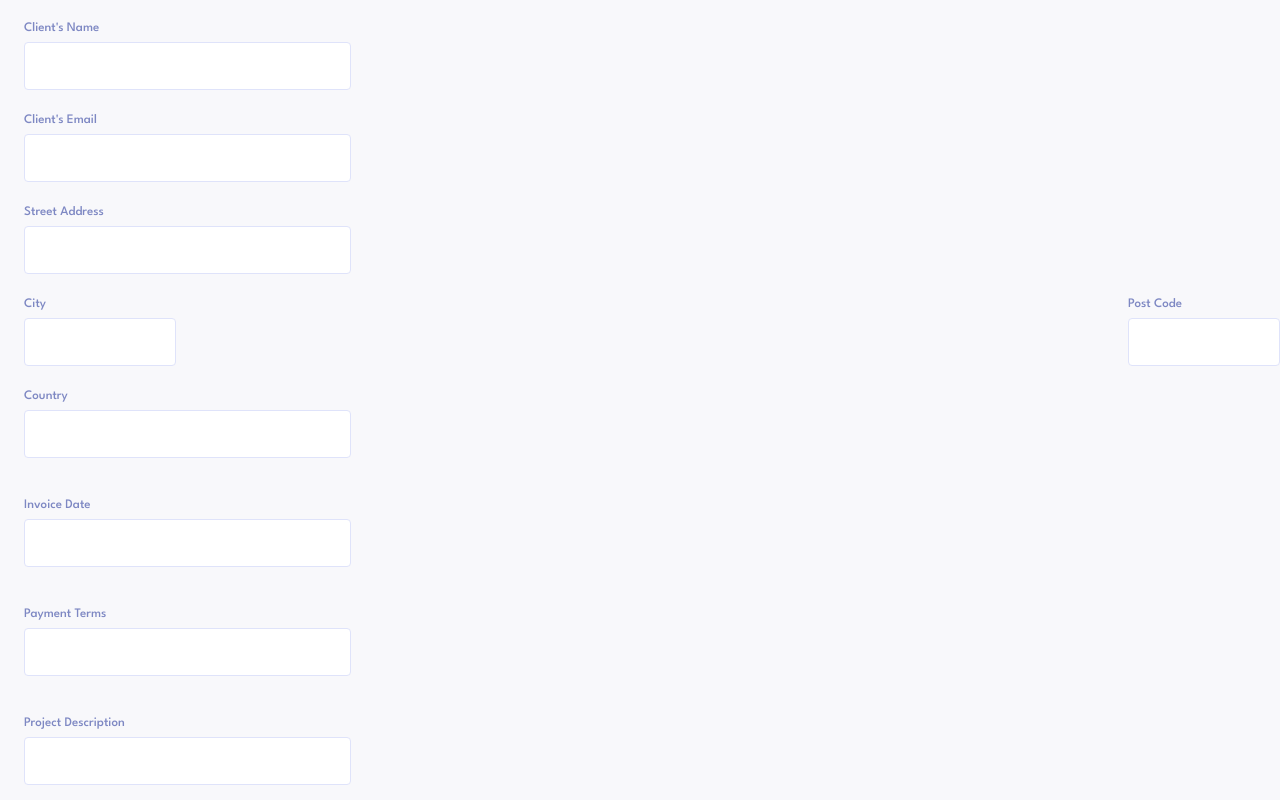
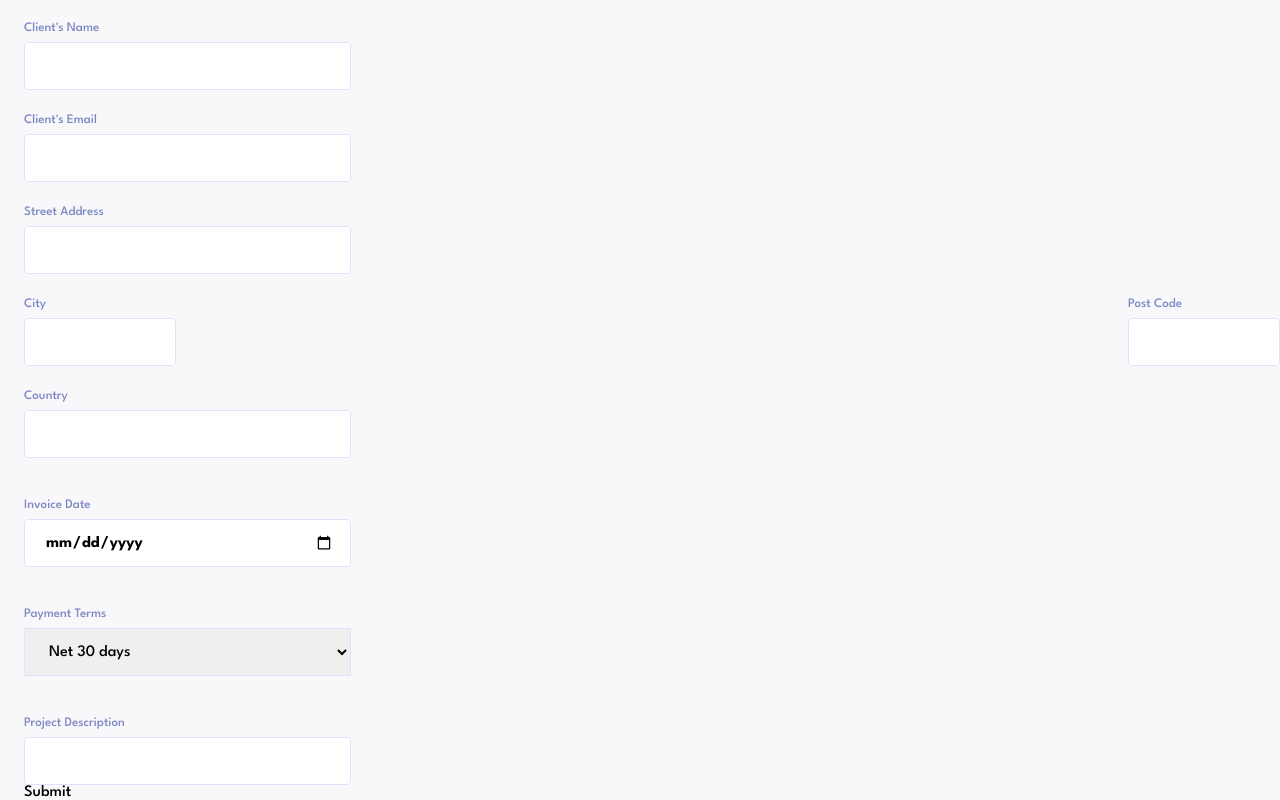
Before and after one commit to Igres111/Invoice-app, a React (Vite) app: page /new in a window 1280 px wide. Shown: the part 549-1349 px from the top of the page. Built offline with nearby package versions, Linux system fonts and the light colour scheme; no server answers.

Commit message:
feat adding new invoice

```diff
--- a/package.json
+++ b/package.json
@@ -10,9 +10,12 @@
     "preview": "vite preview"
   },
   "dependencies": {
+    "@hookform/resolvers": "^3.9.0",
     "react": "^18.3.1",
     "react-dom": "^18.3.1",
-    "react-router-dom": "^6.25.0"
+    "react-hook-form": "^7.52.1",
+    "react-router-dom": "^6.25.0",
+    "yup": "^1.4.0"
   },
   "devDependencies": {
     "@types/react": "^18.3.3",
--- a/src/js comps/BillFrom.tsx
+++ b/src/js comps/BillFrom.tsx
@@ -1,69 +1,186 @@
+import { yupResolver } from "@hookform/resolvers/yup";
+import { useForm, SubmitHandler } from "react-hook-form";
+import * as yup from "yup";
+import { Inputs } from "../types/billForm";
 const style_inputs =
   "rounded font-bold border border-[#DFE3FA] border-solid pl-5 h-12 mt-2";
 const style_text = "text-[#7E88C3] text-[13px]";
+const style_errors = "mt-3 text-xs text-red-600 font-medium";
 
 function BillFrom() {
+  const schema = yup.object({
+    senderAddress: yup.object({
+      street: yup.string().required("Street Address is required"),
+      city: yup.string().required("City is required"),
+      postcode: yup.string().required("Post Code is required"),
+      country: yup.string().required("Country is required"),
+    }),
+    clientAddress: yup.object({
+      street: yup.string().required("Street Address is required"),
+      city: yup.string().required("City is required"),
+      postcode: yup.string().required("Post Code is required"),
+      country: yup.string().required("Country is required"),
+    }),
+    clientName: yup.string().required("Name is required"),
+    clientEmail: yup.string().required("Email is required"),
+    createdAt: yup
+      .date()
+      .required("Dates are required")
+      .min(new Date(), "Invalid date"),
+    description: yup.string(),
+    paymentTerms: yup.string().required(),
+  });
+
+  const {
+    register,
+    handleSubmit,
+    watch,
+    formState: { errors },
+  } = useForm<Inputs>({
+    resolver: yupResolver(schema),
+  });
+  const onSubmit: SubmitHandler<Inputs> = (data) => console.log(data);
+
   return (
-    <div className="mt-[22px] font-medium">
+    <form className="mt-[22px] font-medium" onSubmit={handleSubmit(onSubmit)}>
       <p className="text-[#7C5DFA] ">Bill From</p>
       <div className="mt-6">
         <p className={`${style_text}`}>Street Address</p>
-        <input className={`w-[327px] ${style_inputs}`} />
+        <input
+          className={`w-[327px] ${style_inputs}`}
+          {...register("senderAddress.street")}
+        />
       </div>
+      {errors.senderAddress?.street && (
+        <p className={`${style_errors}`}>
+          {" "}
+          {errors.senderAddress.street.message}
+        </p>
+      )}
+
       <div className="flex mt-6 justify-between">
         <div>
           <p className={`${style_text}`}>City</p>
-          <input className={`w-[152px] ${style_inputs}`} />
+          <input
+            className={`w-[152px] ${style_inputs}`}
+            {...register("senderAddress.city")}
+          />
         </div>
         <div>
           <p className={`${style_text}`}>Post Code</p>
-          <input className={`w-[152px] ${style_inputs}`} />
+          <input
+            className={`w-[152px] ${style_inputs}`}
+            {...register("senderAddress.postcode")}
+          />
         </div>
       </div>
       <div className="mt-6">
         <p className={`${style_text}`}>Country</p>
-        <input className={`w-[327px] ${style_inputs}`} />
+        <input
+          className={`w-[327px] ${style_inputs}`}
+          {...register("senderAddress.country")}
+        />
       </div>
+      {errors.senderAddress?.country && (
+        <p className={`${style_errors}`}>
+          {" "}
+          {errors.senderAddress.country.message}
+        </p>
+      )}
       <p className="text-[#7C5DFA] mt-[41px]">Bill to</p>
       <div className="mt-6">
         <p className={`${style_text}`}>Client's Name</p>
-        <input className={`w-[327px] ${style_inputs}`} />
+        <input
+          className={`w-[327px] ${style_inputs}`}
+          {...register("clientName")}
+        />
       </div>
+      {errors.clientName && (
+        <p className={`${style_errors}`}> {errors.clientName.message}</p>
+      )}
       <div className="mt-6">
         <p className={`${style_text}`}>Client's Email</p>
-        <input className={`w-[327px] ${style_inputs}`} />
+        <input
+          className={`w-[327px] ${style_inputs}`}
+          {...register("clientEmail")}
+        />
       </div>
+      {errors.clientEmail && (
+        <p className={`${style_errors}`}> {errors.clientEmail.message}</p>
+      )}
       <div className="mt-6">
         <p className={`${style_text}`}>Street Address</p>
-        <input className={`w-[327px] ${style_inputs}`} />
+        <input
+          className={`w-[327px] ${style_inputs}`}
+          {...register("clientAddress.street")}
+        />
       </div>
+      {errors.clientAddress?.street && (
+        <p className={`${style_errors}`}>
+          {" "}
+          {errors.clientAddress.street.message}
+        </p>
+      )}
       <div className="flex mt-6 justify-between">
         <div>
           <p className={`${style_text}`}>City</p>
-          <input className={`w-[152px] ${style_inputs}`} />
+          <input
+            className={`w-[152px] ${style_inputs}`}
+            {...register("clientAddress.city")}
+          />
         </div>
         <div>
           <p className={`${style_text}`}>Post Code</p>
-          <input className={`w-[152px] ${style_inputs}`} />
+          <input
+            className={`w-[152px] ${style_inputs}`}
+            {...register("clientAddress.postcode")}
+          />
         </div>
       </div>
       <div className="mt-6">
         <p className={`${style_text}`}>Country</p>
-        <input className={`w-[327px] ${style_inputs}`} />
+        <input
+          className={`w-[327px] ${style_inputs}`}
+          {...register("clientAddress.country")}
+        />
       </div>
+      {errors.clientAddress?.country && (
+        <p className={`${style_errors}`}>
+          {" "}
+          {errors.clientAddress.country.message}
+        </p>
+      )}
       <div className="mt-[41px]">
         <p className={`${style_text}`}>Invoice Date</p>
-        <input className={`w-[327px] ${style_inputs}`} />
+        <input
+          type="date"
+          className={`w-[327px] ${style_inputs} pr-4`}
+          {...register("createdAt")}
+        />
       </div>
+      {errors.createdAt && (
+        <p className={`${style_errors}`}> {errors.createdAt.message}</p>
+      )}
       <div className="mt-[41px]">
         <p className={`${style_text}`}>Payment Terms</p>
-        <input className={`w-[327px] ${style_inputs}`} />
+        <select
+          className="w-[327px] h-12 border border-[#DFE3FA] border-solid pl-5 mt-2"
+          {...register("paymentTerms")}
+        >
+          <option>Net 30 days</option>
+          <option>Net 60 days</option>
+          <option>Net 90 days</option>
+        </select>
       </div>
       <div className="mt-[41px]">
         <p className={`${style_text}`}>Project Description</p>
-        <input className={`w-[327px] ${style_inputs}`} />
+        <input
+          className={`w-[327px] ${style_inputs}`}
+          {...register("description")}
+        />
       </div>
-    </div>
+      <button type="submit">Submit</button>
+    </form>
   );
 }
 
--- /dev/null
+++ b/src/types/billForm.ts
@@ -0,0 +1,19 @@
+export type Inputs = {
+  senderAddress: {
+    street: string;
+    city: string;
+    postcode: string;
+    country: string;
+  };
+  clientName: string;
+  clientEmail: string;
+  clientAddress: {
+    street: string;
+    city: string;
+    postcode: string;
+    country: string;
+  };
+  createdAt: string;
+  description: string;
+  paymentTerms: string;
+};
```
Also changed, not shown: 1 other file (tests, documents, lock files or other folders).
